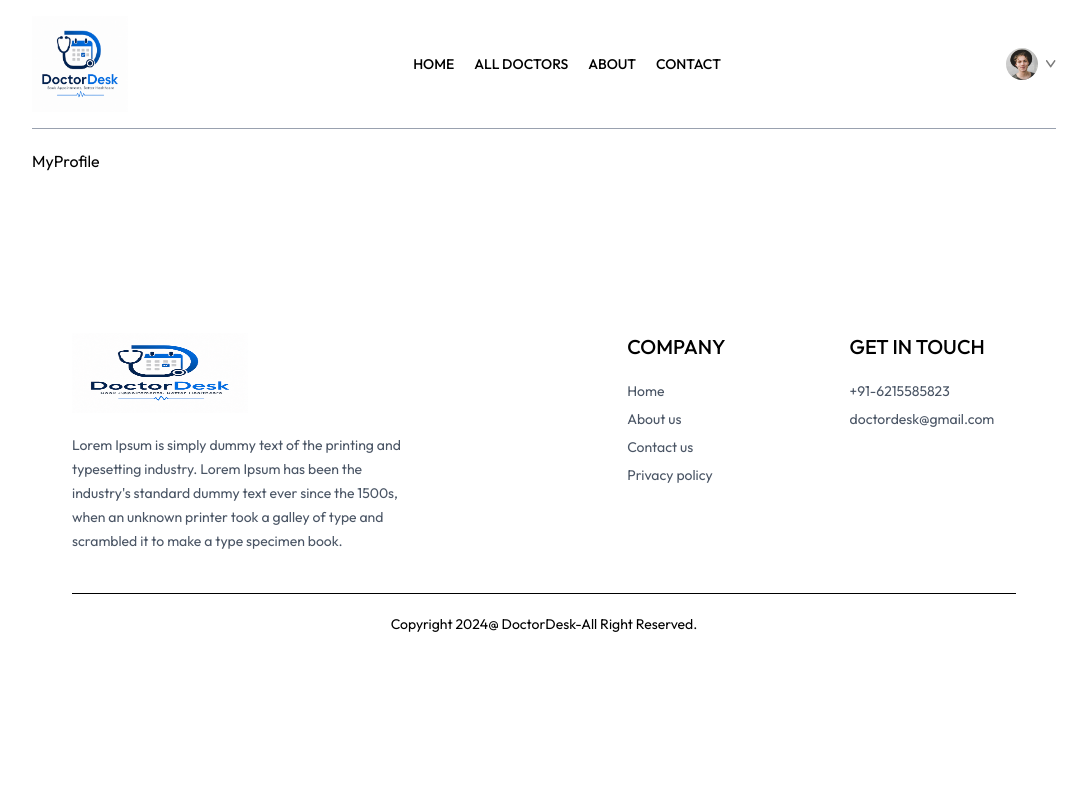
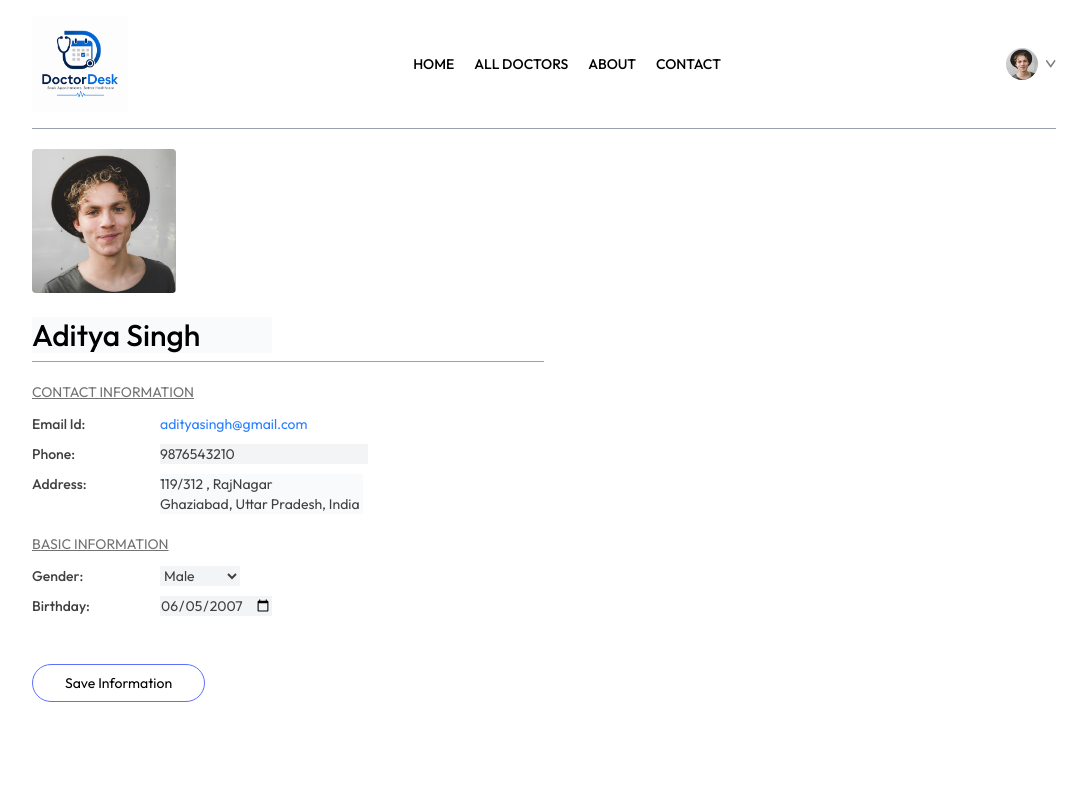
Before and after one commit to devendra8800kumar/Project, a React (Vite) app: page /my-profile in a window 1280 px wide. Shown: the top 800 px of the page, without its empty margins (96-1183 px from the left). Built offline with nearby package versions, Linux system fonts and the light colour scheme.

Commit message:
created MyProfile page UI

```diff
--- a/src/pages/MyProfile.jsx
+++ b/src/pages/MyProfile.jsx
@@ -1,8 +1,92 @@
-import React from 'react'
+import React, { useState } from 'react'
+import { assets } from '../assets/assets'
 
 const MyProfile = () => {
+
+  const [userData, setUserData] = useState({
+    name: "Aditya Singh",
+    image: assets.profile_pic,
+    email: 'adityasingh@gmail.com',
+    phone: '9876543210',
+    address: {
+      line1: "119/312 , RajNagar",
+      line2: "Ghaziabad, Uttar Pradesh, India"
+    },
+    gender: 'Male',
+    dob: '2007-06-05'
+  })
+
+  const [isEdit, setIsEdit] = useState(true)
   return (
-    <div>MyProfile</div>
+    <div className='max-w-lg flex flex-col gap-2 text-sm'>
+      <img className='w-36 rounded' src={userData.image} alt="" />
+
+      {
+        isEdit
+          ? <input className='bg-gray-50 text-3xl font-medium max-w-60 mt-4' type="text" value={userData.name} onChange={e => setUserData(prev => ({ ...prev, name: e.target.value }))} />
+          : <p className='font-medium text-3xl text-neutral-800 mt-4'>{userData.name}</p>
+      }
+
+      <hr className='bg-zinc-400 h-[1px] border-none' />
+      <div>
+        <p className='text-neutral-500 underline mt-3'>CONTACT INFORMATION</p>
+        <div className='grid grid-cols-[1fr_3fr] gap-y-2.5 mt-3 text-neutral-700'>
+          <p className='font-medium'>Email Id:</p>
+          <p className='text-blue-500'>{userData.email}</p>
+          <p className='font-medium'>Phone:</p>
+          {
+            isEdit
+              ? <input className='bg-gray-100 max-w-52' type="text" value={userData.phone} onChange={e => setUserData(prev => ({ ...prev, phone: e.target.value }))} />
+              : <p className='text-blue-400'>{userData.phone}</p>
+          }
+          <p className='font-medium'>Address:</p>
+          {
+            isEdit
+              ? <p>
+                <input className='bg-gray-50' onChange={(e) => setUserData(prev => ({ ...prev, address: { ...prev.address, line1: e.target.value } }))} value={userData.address.line1} type="text" />
+
+                <br />
+                <input className='bg-gray-50' onChange={(e) => setUserData(prev => ({ ...prev, address: { ...prev.address, line2: e.target.value } }))} value={userData.address.line2} type="text" />
+              </p>
+              : <p className='text-gray-500'>
+                {userData.address.line1}
+                <br />
+                {userData.address.line2}
+              </p>
+          }
+        </div>
+      </div>
+      <div>
+        <p className='text-neutral-500 underline mt-3'>BASIC INFORMATION</p>
+        <div className='grid grid-cols-[1fr_3fr] gap-y-2.5 mt-3 text-neutral-700'>
+          <p className='font-medium'>Gender:</p>
+          {
+            isEdit
+              ? <select className='max-w-20 bg-gray-100' onChange={(e) => setUserData(prev => ({ ...prev, gender: e.target.value }))} value={userData.gender}>
+                <option value="Male">Male</option>
+                <option value="Female">Female</option>
+              </select>
+              : <p className='text-gray-400'>{userData.gender}</p>
+          }
+          <p className='font-medium'>Birthday:</p>
+          {
+            isEdit
+            ? <input className='max-w-28 bg-gray-100' type="date" onChange={(e) => setUserData(prev => ({ ...prev, dob: e.target.value }))} value={userData.dob} />
+            : <p className='text-gray-400'>{userData.dob}</p>
+          }
+        </div>
+      </div>
+
+      <div className='mt-10'>
+        {
+          isEdit
+          ? <button className='border border-primary px-8 py-2 rounded-full hover:text-white transition-all' onClick={()=>setIsEdit(false)}>Save Information</button>
+          : <button className='border border-primary px-8 py-2 rounded-full hover:text-white transition-all' onClick={()=>setIsEdit(true)}> Edit</button>
+        }
+
+      </div>
+
+    </div>
   )
 }
 
```
